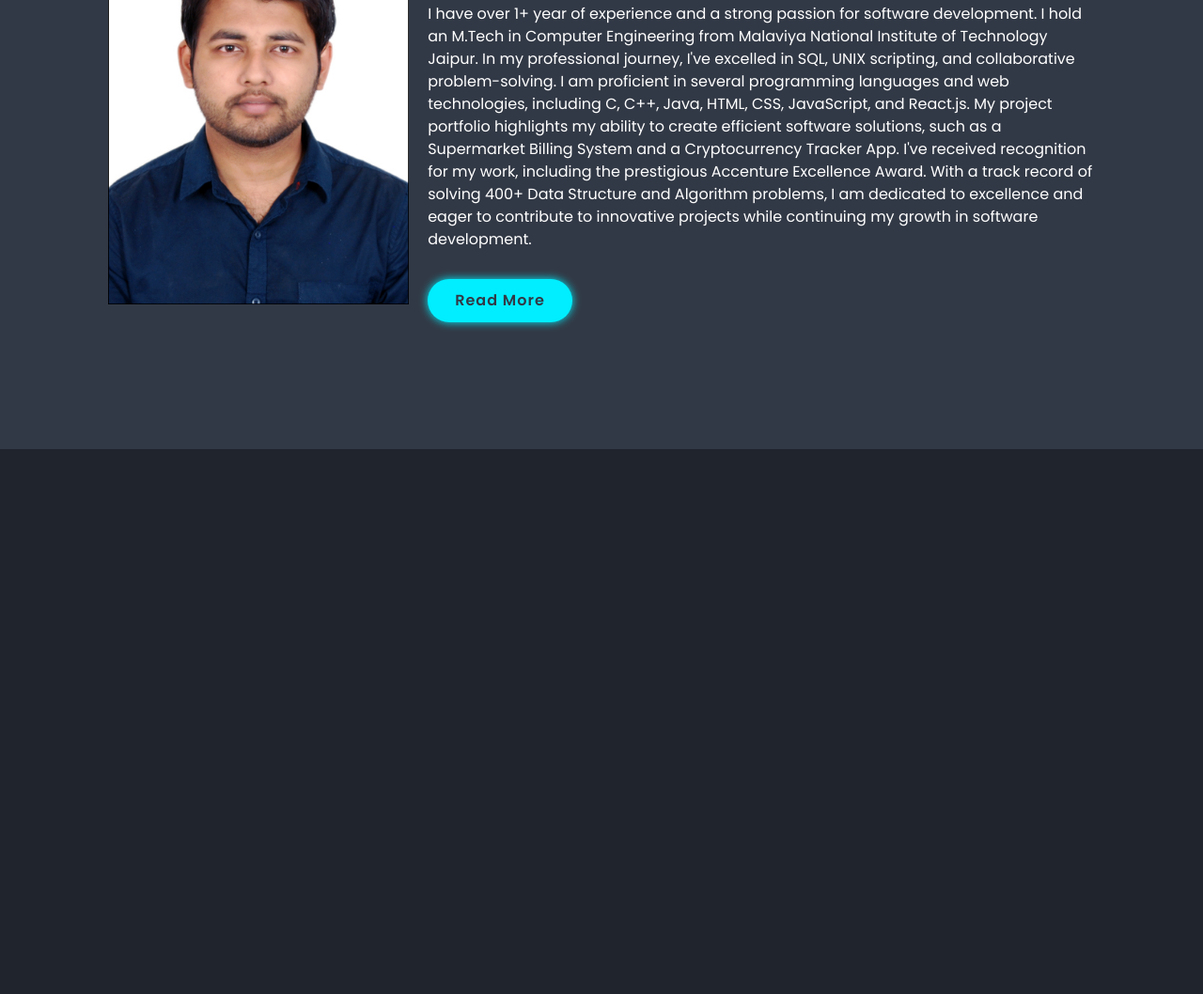
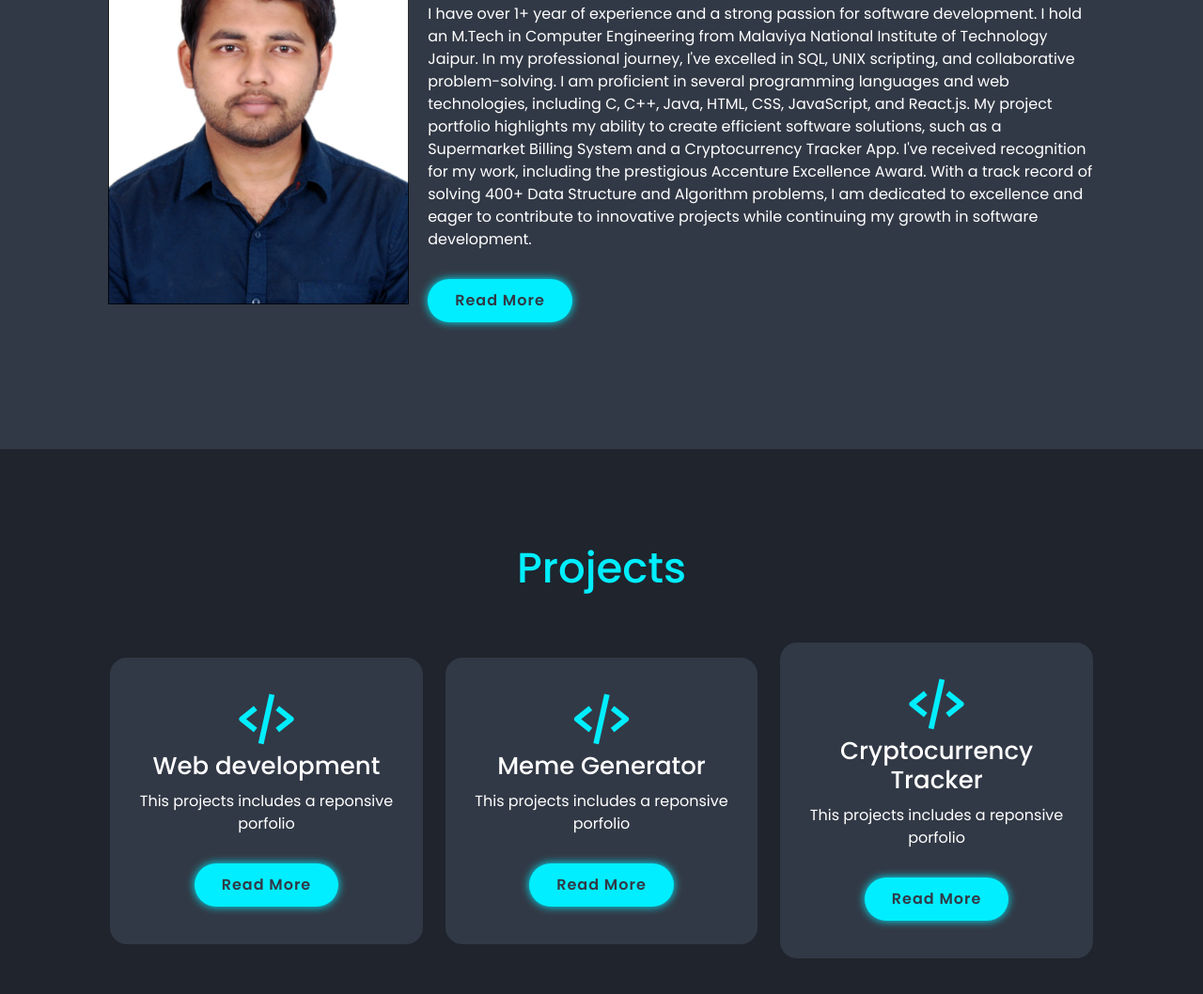
Before and after one commit to Sunnyraj1510/My-Portfolio1, a plain HTML site: page index.html in a window 1280 px wide. Shown: the part 1122-2180 px from the top of the page at 94% size. Before the commit the page ends 1600 px from the top, so only its background shows below. Drawn offline with nearby package versions, Linux system fonts and the light colour scheme; a script that the page names is missing.

Commit message:
Added project section

```diff
--- a/index.html
+++ b/index.html
@@ -60,7 +60,32 @@
         </div>
     </section>
 
+    <section class="projects" id="projects">
+        <h2 class="heading"><span>Projects</span></h2>
+        <div class="project-container">
+            <div class="project-box">
+                <i class='bx bx-code-alt' ></i>
+                <h3>Web development</h3>
+                <p>This projects includes a reponsive porfolio</p>
+                <a href="#" class="btn">Read More</a>
+            </div>
 
+            <div class="project-box">
+                <i class='bx bx-code-alt' ></i>
+                <h3>Meme Generator</h3>
+                <p>This projects includes a reponsive porfolio</p>
+                <a href="#" class="btn">Read More</a>
+            </div>
+
+            <div class="project-box">
+                <i class='bx bx-code-alt' ></i>
+                <h3>Cryptocurrency Tracker</h3>
+                <p>This projects includes a reponsive porfolio</p>
+                <a href="#" class="btn">Read More</a>
+            </div>
+
+        </div>
+    </section>
 
     <script src="js/script"></script>
   </body>
--- a/style.css
+++ b/style.css
@@ -168,3 +168,44 @@ span{
     font-size: 1.6rem;
     margin: 2rem 0 3rem;
 }
+
+.projects h2{
+    margin-bottom: 5rem;
+}
+
+.project-container{
+    display: flex;
+    justify-content: center;
+    align-items: center;
+    flex-wrap: wrap;
+    gap: 2rem;
+}
+
+.project-container .project-box{
+    flex: 1 1 30rem;
+    background: var(--second-bg-color);
+    padding: 3rem 2rem 4rem;
+    border-radius: 2rem;
+    text-align: center;
+    border: .2rem solid var(--bg-color);
+    transition: .5s ease;
+}
+
+.project-container .project-box:hover{
+    border-color: var(--main-color);
+    transform: scale(1.02);
+}
+
+.project-box i{
+    font-size: 7rem;
+    color: var(--main-color);
+}
+
+.project-box h3{
+    font-size: 2.6rem;
+}
+
+.project-box p{
+    font-size: 1.6rem;
+    margin: 1rem 0 3rem;
+}
```
